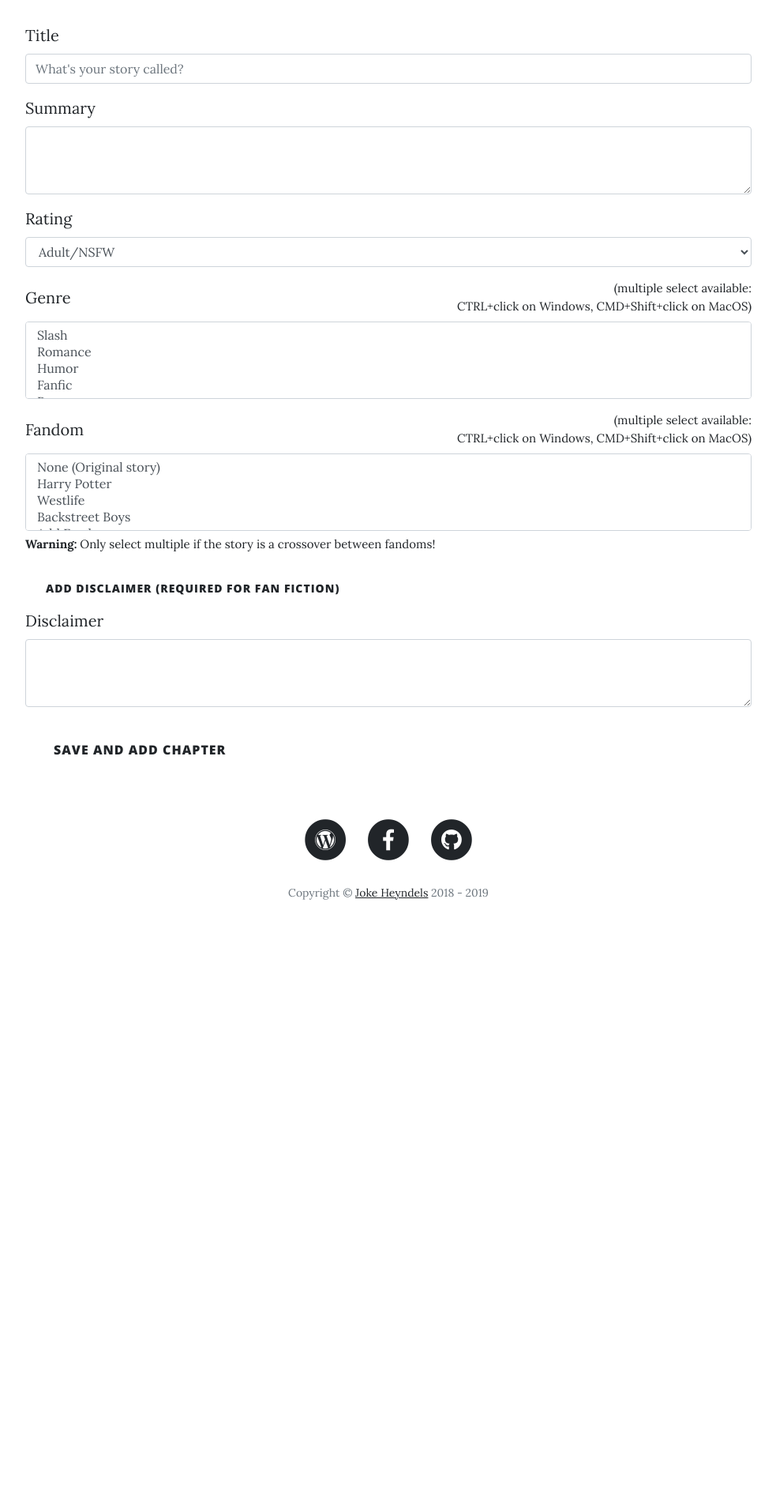
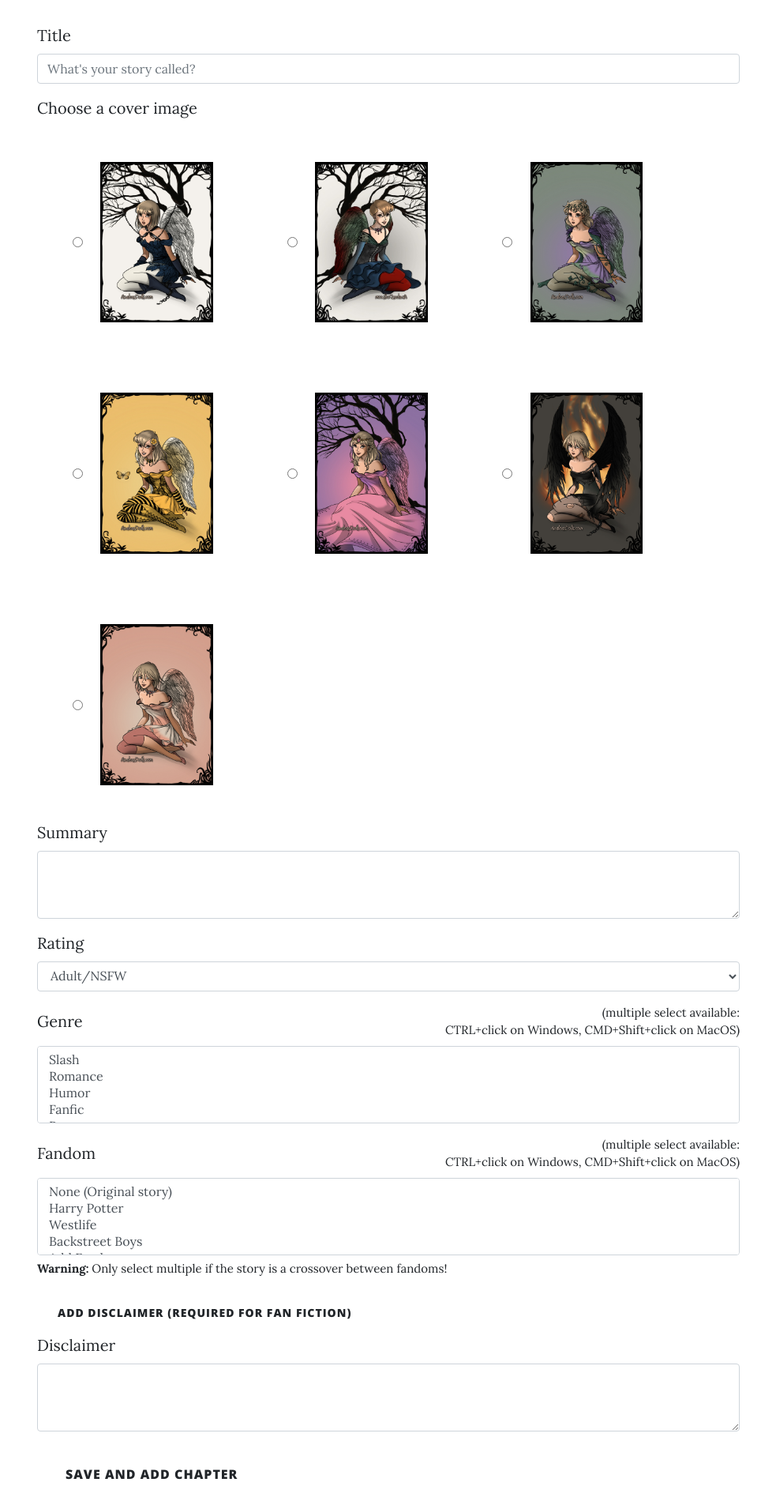
Before and after one commit to Wings30306/the-writers-club, a Flask app: page /new_story in a window 1280 px wide. Shown: the part 400-2300 px from the top of the page at 79% size, without its empty margins (148-1131 px from the left). Before the commit the page ends 1539 px from the top, so only its background shows below. Run offline with Flask 2, Linux system fonts and the light colour scheme; the visitor is signed in with stand-in values (Sample User, id 1); some libraries are stand-ins or nearby versions.

Commit message:
set up image selector for testing purposes

```diff
--- a/app.py
+++ b/app.py
@@ -211,7 +211,8 @@ def update_chapter(story_to_read, chapter_number):
 @app.route('/new_story')
 def new_story():
     if session:
-        return render_template("newstory.html")
+        images = ["Wings dark angel blue and white.jpg", "Wings dark angel christmas.jpg", "wings dark angel green and purple.jpg", "wings dark angel Hufflepuff.jpg", "Wings dark angel pink.jpg", "Wings dark angel stressed.jpg", "Wings dark fairy colour.jpg"]
+        return render_template("newstory.html", images=images)
     else:
         flash("You must be signed in to add a story!")
         return redirect(url_for('index'))
--- a/static/css/style.css
+++ b/static/css/style.css
@@ -44,6 +44,16 @@ form span {
   text-align: right;
 }
 
+.form-check-inline {
+  width: 20%;
+  box-sizing: border-box;
+  margin: 5%;
+}
+
+.form-check-inline img {
+  width: 80%;
+}
+
 .ql-align-center,
 .center {
   text-align: center;
--- a/templates/base.html
+++ b/templates/base.html
@@ -32,7 +32,10 @@
     />
 
     <!-- CSS for Quill WYSIWYG editor-->
-    <link rel="stylesheet" href="https://cdnjs.cloudflare.com/ajax/libs/quill/1.3.6/quill.core.css">
+    <link
+      rel="stylesheet"
+      href="https://cdnjs.cloudflare.com/ajax/libs/quill/1.3.6/quill.core.css"
+    />
     <link
       href="https://cdn.quilljs.com/1.3.6/quill.snow.css"
       rel="stylesheet"
@@ -142,7 +145,11 @@
     <!-- Main Content -->
     <section class="container">
       <div class="row">
-        <div class="col-md-10 mx-auto">{% block content %} {% endblock %}</div>
+        <div class="col-md-10 mx-auto">
+          <div class="container-fluid">
+            {% block content %} {% endblock %}
+          </div>
+        </div>
       </div>
     </section>
 
--- a/templates/newstory.html
+++ b/templates/newstory.html
@@ -1,7 +1,5 @@
-{% extends "base.html" %}
-{% block title %} Submit Your Story {% endblock %}
-{% block header %} Submit Your Story {% endblock %}
-{% block content %}
+{% extends "base.html" %} {% block title %} Submit Your Story {% endblock %} {%
+block header %} Submit Your Story {% endblock %} {% block content %}
 <form method="POST">
   <div class="form-group">
     <label for="title">Title</label>
@@ -14,6 +12,17 @@
       required
     />
   </div>
+  <label>Choose a cover image</label>
+  {% for image in images %}
+  <div class="form-check-inline">
+    <label class="form-check-label">
+      <input type="radio" class="form-check-input" name="optradio" /><img
+        src="{{url_for('static', filename='images/'+image)}}"
+        alt="{{ image }}"
+      />
+    </label>
+  </div>
+  {% endfor %}
   <div class="form-group">
     <label for="summary">Summary</label>
     <textarea
```
